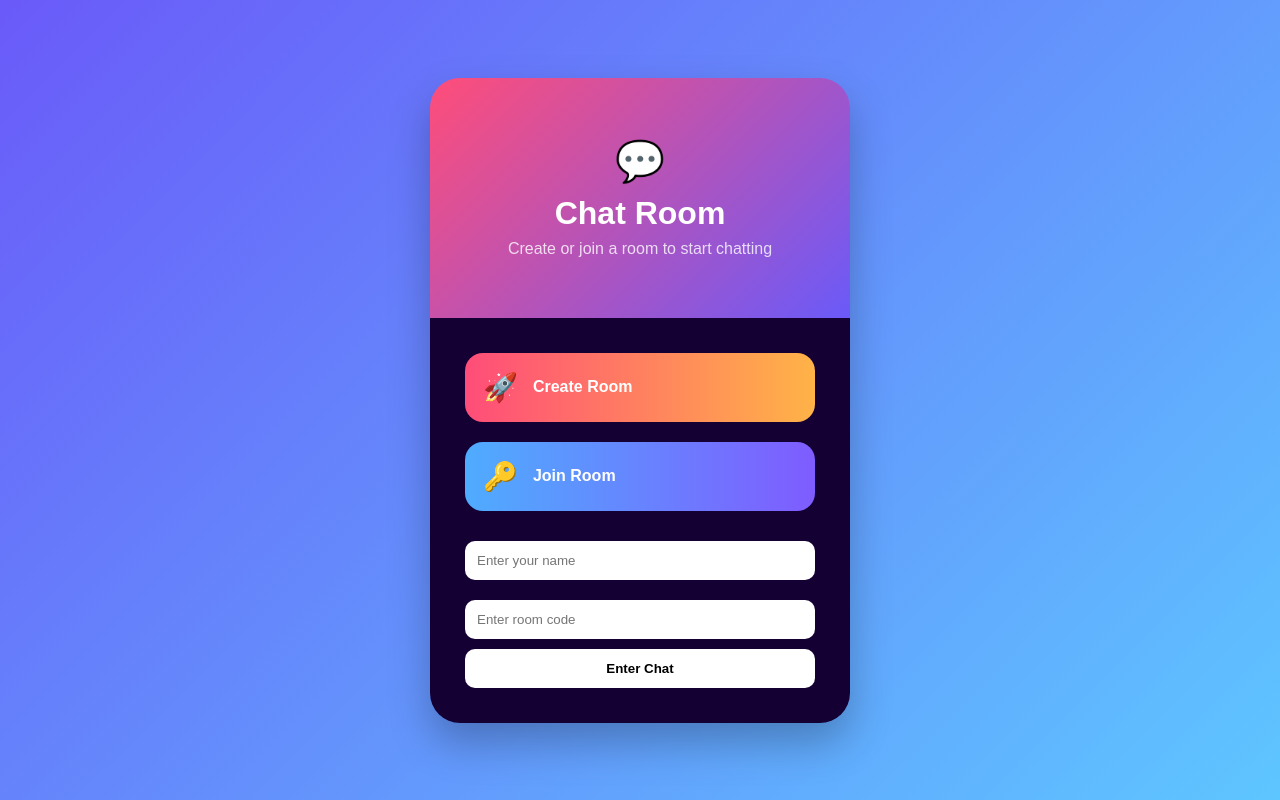
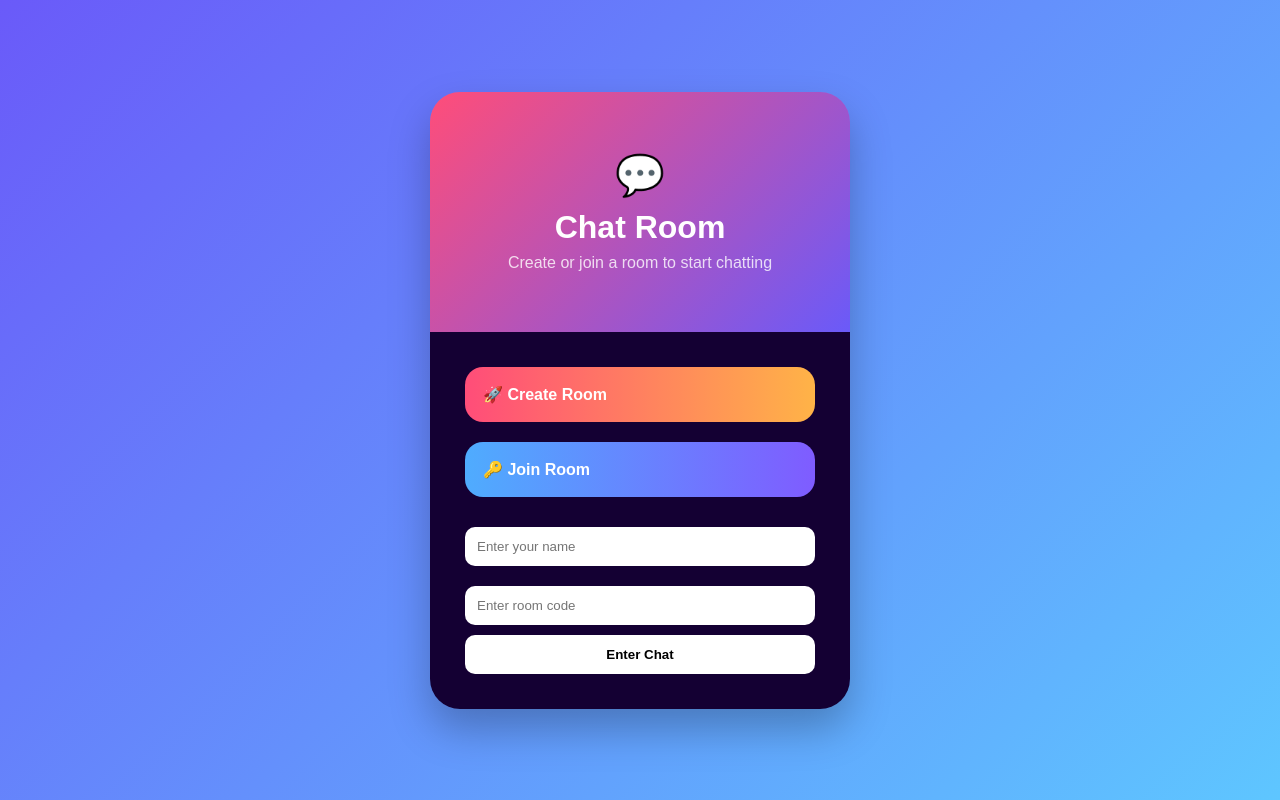
Before and after one commit to Saivarun0112/chat-room-app, a website: page public/index.html in a window 1280 px wide. Both pictures are taken after a click on the element "🚀 Create Room". Drawn offline with Linux system fonts and the light colour scheme.

Commit message:
Updated chat.html and index.html

```diff
--- a/public/index.html
+++ b/public/index.html
@@ -9,7 +9,7 @@
 margin:0;
 padding:0;
 box-sizing:border-box;
-font-family:Arial, Helvetica, sans-serif;
+font-family:Arial;
 }
 
 body{
@@ -21,7 +21,6 @@ background:linear-gradient(135deg,#6a5af9,#5ec6ff);
 }
 
 .card{
-
 width:420px;
 border-radius:30px;
 overflow:hidden;
@@ -29,12 +28,10 @@ box-shadow:0 20px 40px rgba(0,0,0,0.25);
 }
 
 .top{
-
 background:linear-gradient(135deg,#ff4d79,#6a5af9);
 padding:60px 30px;
 text-align:center;
 color:white;
-
 }
 
 .top h1{
@@ -48,14 +45,11 @@ margin-top:8px;
 }
 
 .bottom{
-
 background:#140033;
 padding:35px;
-
 }
 
 .btn{
-
 display:flex;
 align-items:center;
 gap:15px;
@@ -65,40 +59,26 @@ margin-bottom:20px;
 cursor:pointer;
 color:white;
 font-weight:bold;
-
 }
 
 .create{
-
 background:linear-gradient(90deg,#ff4d79,#ffb347);
-
 }
 
 .join{
-
 background:linear-gradient(90deg,#4facfe,#7f5cff);
-
-}
-
-.btn span{
-
-font-size:28px;
-
 }
 
 input{
-
 width:100%;
 padding:12px;
 border-radius:10px;
 border:none;
 margin-top:10px;
 margin-bottom:10px;
-
 }
 
 button{
-
 width:100%;
 padding:12px;
 border:none;
@@ -106,7 +86,6 @@ border-radius:10px;
 background:white;
 font-weight:bold;
 cursor:pointer;
-
 }
 
 </style>
@@ -127,19 +106,18 @@ cursor:pointer;
 
 <div class="bottom">
 
-<div class="btn create" onclick="showCreate()">
-<span>🚀</span>
-Create Room
+<div class="btn create" onclick="showForm()">
+🚀 Create Room
 </div>
 
-<div class="btn join" onclick="showJoin()">
-<span>🔑</span>
-Join Room
+<div class="btn join" onclick="showForm()">
+🔑 Join Room
 </div>
 
 <div id="form" style="display:none">
 
 <input id="name" placeholder="Enter your name">
+
 <input id="room" placeholder="Enter room code">
 
 <button onclick="joinRoom()">Enter Chat</button>
@@ -152,11 +130,7 @@ Join Room
 
 <script>
 
-function showCreate(){
-document.getElementById("form").style.display="block"
-}
-
-function showJoin(){
+function showForm(){
 document.getElementById("form").style.display="block"
 }
 
```
Also changed, not shown: public/chat.html (+15 -30 lines).
